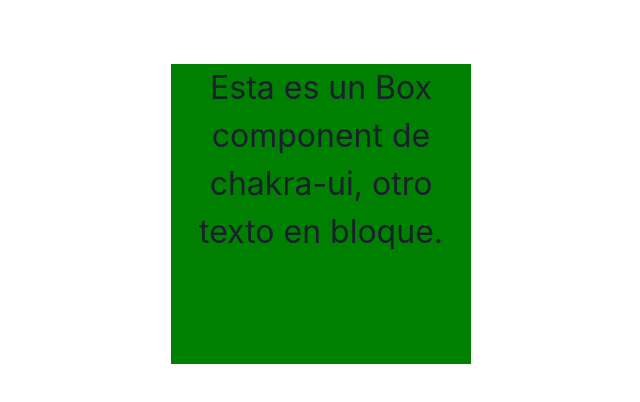
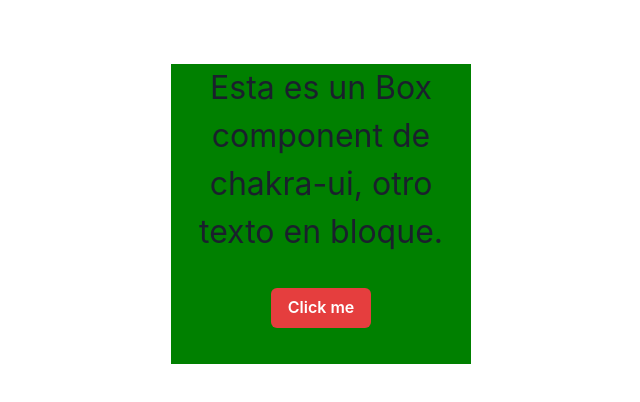
Before and after one commit to rpalaciosg/chakra-ui-begin, a React (Vite) app: page / in a window 1280 px wide. Shown: the top 402 px of the page, without its empty margins (319-959 px from the left). Built offline with nearby package versions, Linux system fonts and the light colour scheme.

Commit message:
feat: Psuedo style props

```diff
--- a/src/App.tsx
+++ b/src/App.tsx
@@ -1,5 +1,5 @@
 import './App.css'
-import { Box, Text } from '@chakra-ui/react';
+import { Box, Text, Button} from '@chakra-ui/react';
 
 function App() {
 
@@ -10,6 +10,10 @@
         Esta es un Box component de chakra-ui,
         otro texto en bloque.
       </Text>
+      <Button mt="32px" colorScheme='red' _hover={{background:'blue'}}
+      _focus={{background:'yellow', color:'black'}}>
+      Click me
+      </Button>
       </Box>
     </div>
   )
```
Also changed, not shown: 1 other file (tests, documents, lock files or other folders).
